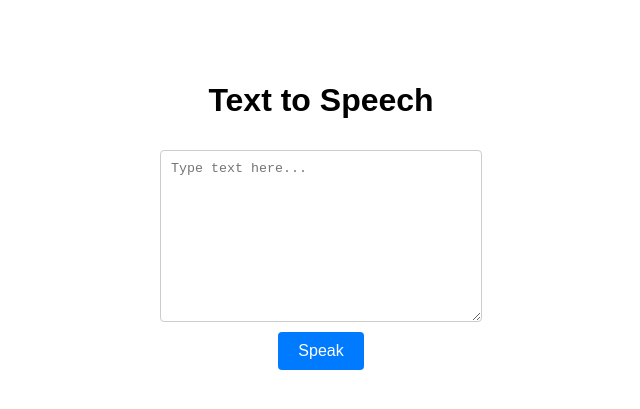
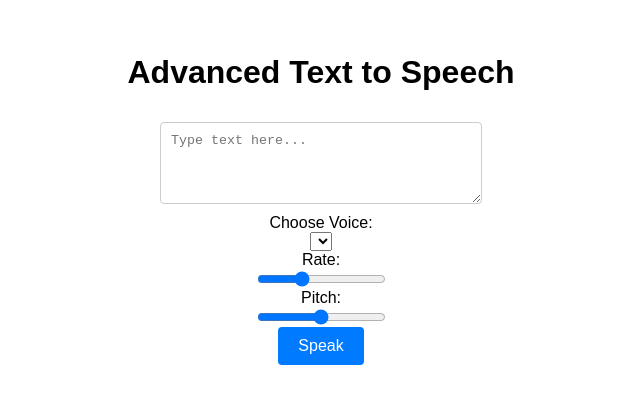
Before and after one commit to ismailhelali/ismailhelali, a plain HTML site: page tts.html in a window 1280 px wide. Shown: the part 205-614 px from the top of the page, without its empty margins (319-959 px from the left). Drawn offline with Linux system fonts and the light colour scheme.

Commit message:
Update tts.html

```diff
--- a/tts.html
+++ b/tts.html
@@ -1,16 +1,23 @@
 <!DOCTYPE html>
 <html lang="en">
 <head>
-<meta charset="UTF-8">
-<meta name="viewport" content="width=device-width, initial-scale=1.0">
-<title>Text to Speech Converter</title>
-<link rel="stylesheet" href="styles.css">
+    <meta charset="UTF-8">
+    <meta name="viewport" content="width=device-width, initial-scale=1.0">
+    <title>Advanced Text to Speech Converter</title>
+    <link rel="stylesheet" href="styles.css">
 </head>
 <body>
 <div class="container">
-    <h1>Text to Speech</h1>
-    <textarea id="text-to-speak" placeholder="Type text here..." rows="10"></textarea>
+    <h1>Advanced Text to Speech</h1>
+    <textarea id="text-to-speak" placeholder="Type text here..." rows="4"></textarea>
+    <label for="voice-selection">Choose Voice:</label>
+    <select id="voice-selection"></select>
+    <label for="rate">Rate:</label>
+    <input type="range" id="rate" min="0.5" max="2" value="1" step="0.1">
+    <label for="pitch">Pitch:</label>
+    <input type="range" id="pitch" min="0" max="2" value="1" step="0.1">
     <button id="speak-btn">Speak</button>
+    <p id="status"></p>
 </div>
 <script src="scripts.js"></script>
 </body>
```
